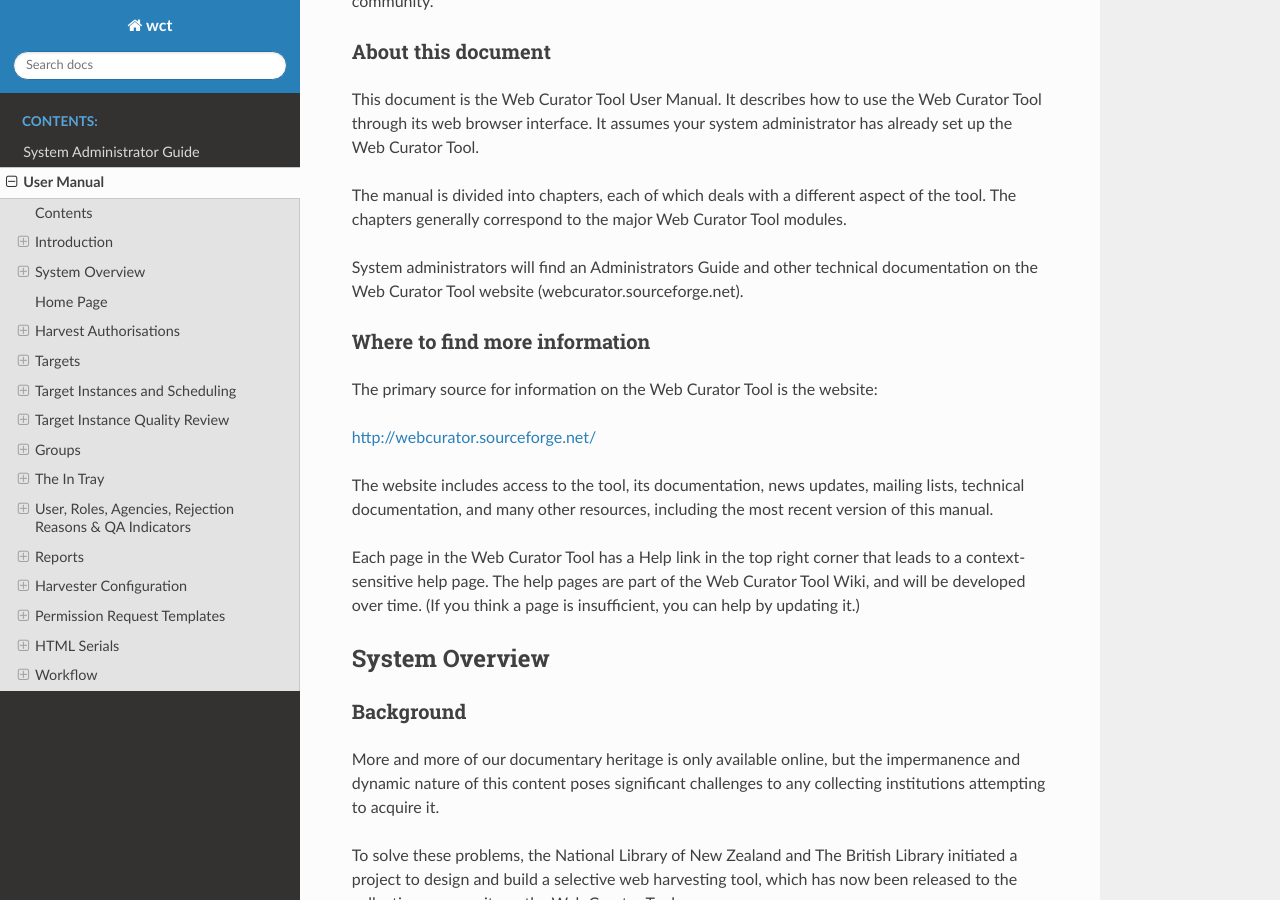
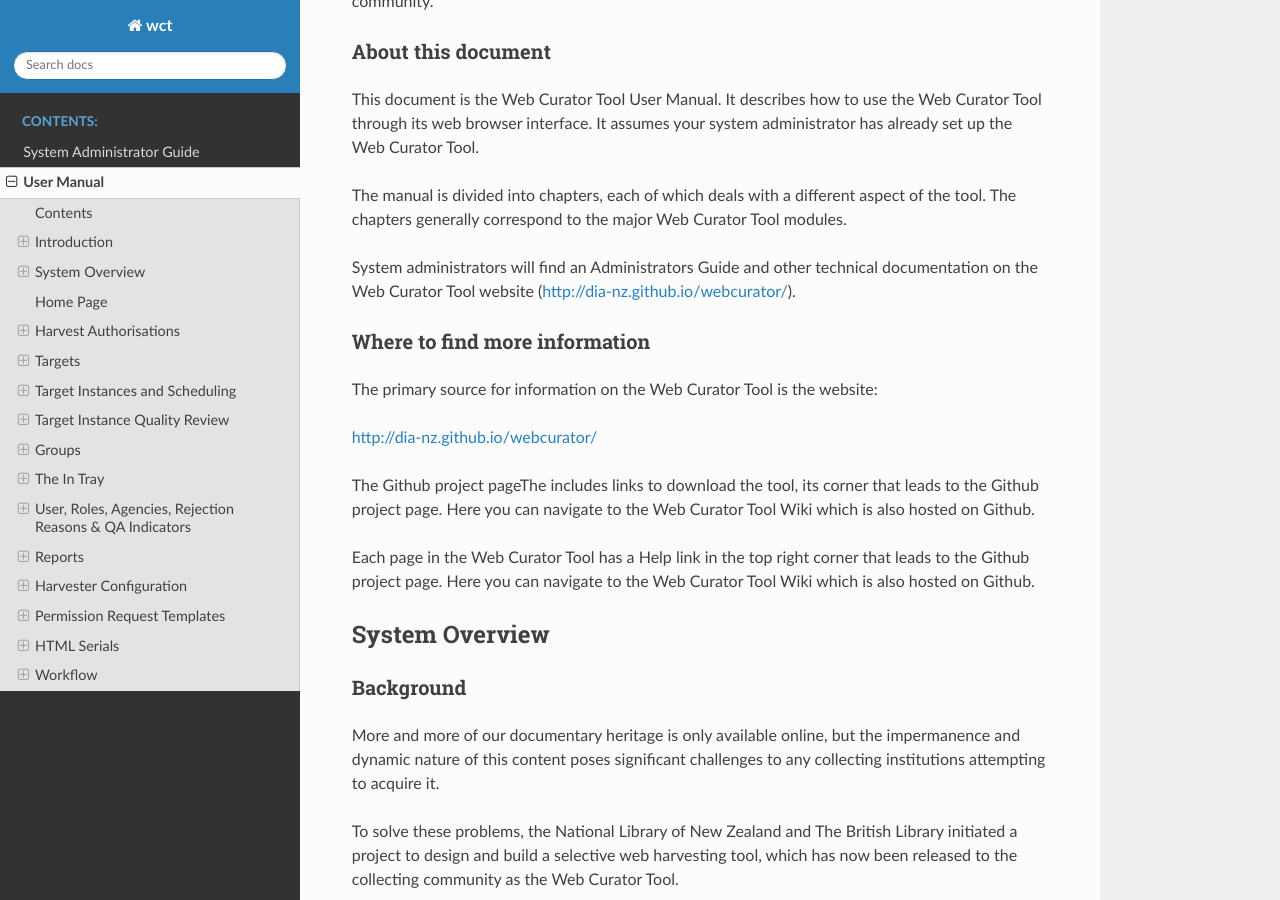
Before and after one commit to obrienben/wct-test-docs, a Sphinx documentation site: the page built from docs/guides/user-manual.rst, in a window 1280 px wide and 900 px high, scrolled down 4892 px. Built offline with Sphinx 7.4.7 and the Read the Docs theme 2.0.0, drawn with Linux system fonts in a browser that asks for light colours; some of the changed text lies outside the part shown.

Commit message:
Updating docs with 1.6.2 changes.

```diff
--- a/docs/guides/user-manual.rst
+++ b/docs/guides/user-manual.rst
@@ -241,7 +241,7 @@
 
 System administrators will find an Administrators Guide and other
 technical documentation on the Web Curator Tool website
-(webcurator.sourceforge.net).
+(http://dia-nz.github.io/webcurator/).
 
 Where to find more information
 ------------------------------
@@ -249,16 +249,15 @@
 The primary source for information on the Web Curator Tool is the
 website:
 
-http://webcurator.sourceforge.net/
-
-The website includes access to the tool, its documentation, news
-updates, mailing lists, technical documentation, and many other
-resources, including the most recent version of this manual.
+http://dia-nz.github.io/webcurator/
+
+The Github project pageThe  includes links to download the tool, its
+corner that leads to the Github project page. Here you can navigate to
+the Web Curator Tool Wiki which is also hosted on Github.
 
 Each page in the Web Curator Tool has a Help link in the top right
-corner that leads to a context-sensitive help page. The help pages are
-part of the Web Curator Tool Wiki, and will be developed over time. (If
-you think a page is insufficient, you can help by updating it.)
+corner that leads to the Github project page. Here you can navigate to
+the Web Curator Tool Wiki which is also hosted on Github.
 
 System Overview
 =========================
@@ -2611,13 +2610,11 @@
 the WCT Quality Review Tools: the Browse Tool and the Prune Tool.
 However, other tools that may be useful.
 
-Web Developer Toolbar for Firefox
-~~~~~~~~~~~~~~~~~~~~~~~~~~~~~~~~~
-
-The Web Developer Toolbar for Firefox
-(http://addons.mozilla.org/en-US/firefox/addon/60) provides a toolbar
-(and a menu under Tools) in the Firefox web browser with numerous
-features for diagnosing problems with websites.
+Web Developer Toolbar for Firefox and Chrome
+~~~~~~~~~~~~~~~~~~~~~~~~~~~~~~~~~~~~~~~~~~~~
+
+The Web Developer Toolbars provide a toolbar in the Firefox and Chrome web
+browsers with numerous features for diagnosing problems with websites.
 
 The full set of functionality is quite daunting, but these features can
 be very useful:
@@ -3694,14 +3691,14 @@
 Figure 28: Detailed workflow
 
 .. [1]
-   The use of the Internet Archive's Java Wayback Machine as an access
-   tool is described in
-   `WCT_1_5_Wayback_Sample.zip <https://sourceforge.net/projects/webcurator/files/webcurator/1.5GA/WCT_1_5_Wayback_Sample.zip/download>`__
-   which is available to download as part of the WCT 1.5GA release.
+   The use of the IIPC's redevelopment of the Java Wayback Machine - OpenWayback -
+   as an access tool is described as in the Web Curator Wiki
+   https://github.com/DIA-NZ/webcurator/wiki/ and is available to download from
+   the OpenWayback project on Github https://github.com/iipc/openwayback.
 
 .. [2]
    For information about the Rosetta preservation system visit:
-   http://www.exlibrisgroup.com/category/RosettaOverview
+   https://www.exlibrisgroup.com/products/rosetta-digital-asset-management-and-preservation/
 
 .. |image0| image:: ../_static/media/image2.jpeg
    :width: 7.46875in
```
Also changed, not shown: other parts of docs/guides/user-manual.rst (+4 -4 lines), docs/guides/system-administrator-guide.rst (+10 -10 lines).
